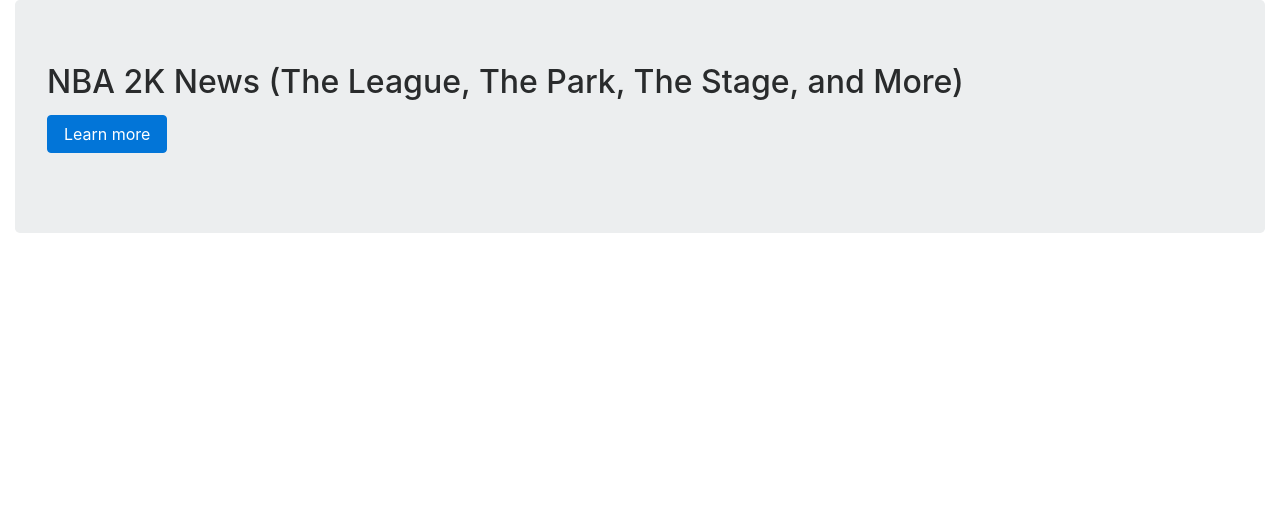
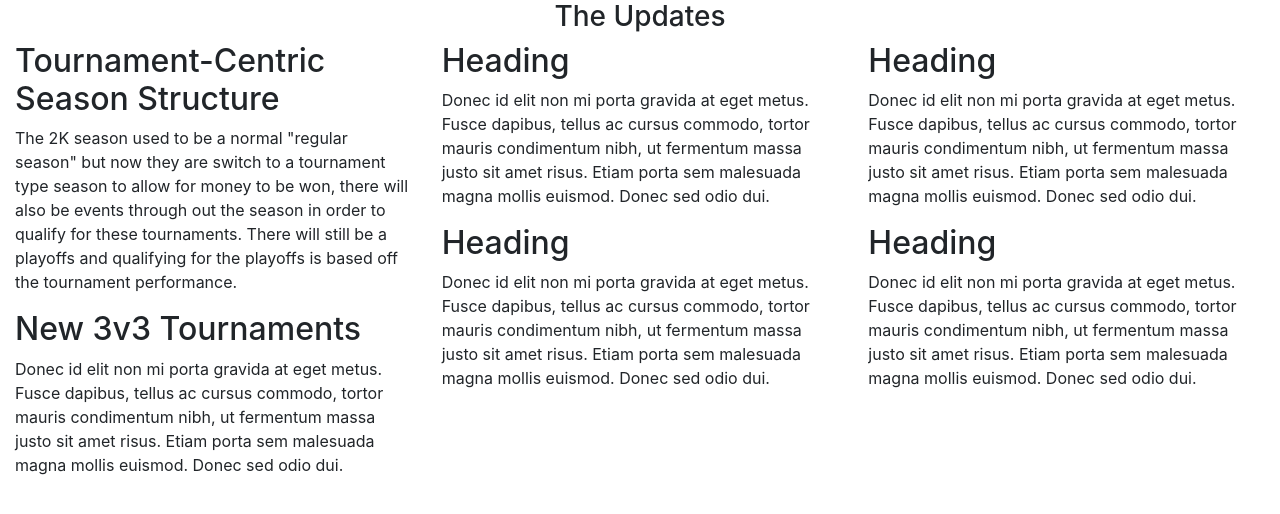
Before and after one commit to 2knews/2knews.github.io, a plain HTML site: page drive-download-20221215T142602Z-001/theupdates.html in a window 1280 px wide. Drawn offline with nearby package versions, Linux system fonts and the light colour scheme.

Commit message:
Update theupdates.html

```diff
--- a/drive-download-20221215T142602Z-001/theupdates.html
+++ b/drive-download-20221215T142602Z-001/theupdates.html
@@ -5,35 +5,96 @@
     <meta http-equiv="X-UA-Compatible" content="IE=edge">
     <meta name="viewport" content="width=device-width, initial-scale=1">
 
-    <title>The Updates</title>
+    <title>NBA 2K News and Updates</title>
 
     <meta name="description" content="Source code generated using layoutit.com">
     <meta name="author" content="LayoutIt!">
 
-    <link href="css/bootstrap.min.css" rel="stylesheet">
+    <link rel="stylesheet" href="https://cdn.jsdelivr.net/npm/bootstrap@4.0.0/dist/css/bootstrap.min.css" integrity="sha384-Gn5384xqQ1aoWXA+058RXPxPg6fy4IWvTNh0E263XmFcJlSAwiGgFAW/dAiS6JXm" crossorigin="anonymous">
     <link href="css/style.css" rel="stylesheet">
 
   </head>
   <body>
 
+ <!-- Your content goes here -->
  <div class="container-fluid">
 	<div class="row">
 		<div class="col-md-12">
-			<div class="jumbotron">
+			<h3 class="text-center">
+				The Updates
+			</h3>
+		</div>
+	</div>
+	<div class="row">
+		<div class="col-md-4">
 			<h2>
-					NBA 2K News (The League, The Park, The Stage, and More)
+				Tournament-Centric Season Structure
 			</h2>
 			<p>
+			The 2K season used to be a normal "regular season" but now they are switch to a tournament type season to allow for money to be won, there will also be events through out the season in order to qualify for these tournaments. There will still be a playoffs and qualifying for the playoffs is based off the tournament performance.
+			</p>
 
+			<h2>
+				New 3v3 Tournaments
+			</h2>
+			<p>
+				Donec id elit non mi porta gravida at eget metus. Fusce dapibus, tellus ac cursus commodo, tortor mauris condimentum nibh, ut fermentum massa justo sit amet risus. Etiam porta sem malesuada magna mollis euismod. Donec sed odio dui.
 			</p>
+
+		</div>
+		<div class="col-md-4">
+			<h2>
+				Heading
+			</h2>
 			<p>
-					<a class="btn btn-primary btn-large" href="#">Learn more</a>
+				Donec id elit non mi porta gravida at eget metus. Fusce dapibus, tellus ac cursus commodo, tortor mauris condimentum nibh, ut fermentum massa justo sit amet risus. Etiam porta sem malesuada magna mollis euismod. Donec sed odio dui.
 			</p>
+
+			<h2>
+				Heading
+			</h2>
+			<p>
+				Donec id elit non mi porta gravida at eget metus. Fusce dapibus, tellus ac cursus commodo, tortor mauris condimentum nibh, ut fermentum massa justo sit amet risus. Etiam porta sem malesuada magna mollis euismod. Donec sed odio dui.
+			</p>
+
 		</div>
+		<div class="col-md-4">
+			<h2>
+				Heading
+			</h2>
+			<p>
+				Donec id elit non mi porta gravida at eget metus. Fusce dapibus, tellus ac cursus commodo, tortor mauris condimentum nibh, ut fermentum massa justo sit amet risus. Etiam porta sem malesuada magna mollis euismod. Donec sed odio dui.
+			</p>
+
+			<h2>
+				Heading
+			</h2>
+			<p>
+				Donec id elit non mi porta gravida at eget metus. Fusce dapibus, tellus ac cursus commodo, tortor mauris condimentum nibh, ut fermentum massa justo sit amet risus. Etiam porta sem malesuada magna mollis euismod. Donec sed odio dui.
+			</p>
+
 		</div>
 	</div>
 </div>
 
+
+
+
+
+
+
+ <!--Close all of your tags before here -->
+    </div>
+<!-- don't change these -->
+<!-- Google tag (gtag.js) -->
+<script async src="https://www.googletagmanager.com/gtag/js?id=G-SV2GHNFMRM"></script>
+<script>
+  window.dataLayer = window.dataLayer || [];
+  function gtag(){dataLayer.push(arguments);}
+  gtag('js', new Date());
+
+  gtag('config', 'G-SV2GHNFMRM');
+</script>
     <script src="js/jquery.min.js"></script>
     <script src="js/bootstrap.min.js"></script>
     <script src="js/scripts.js"></script>
```
Lines whose indentation alone changed are shown as unchanged.
